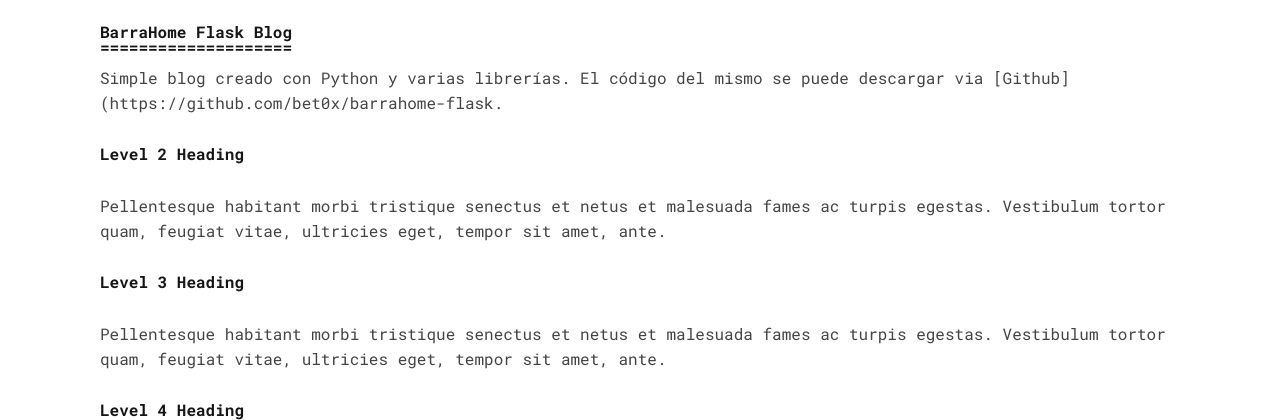
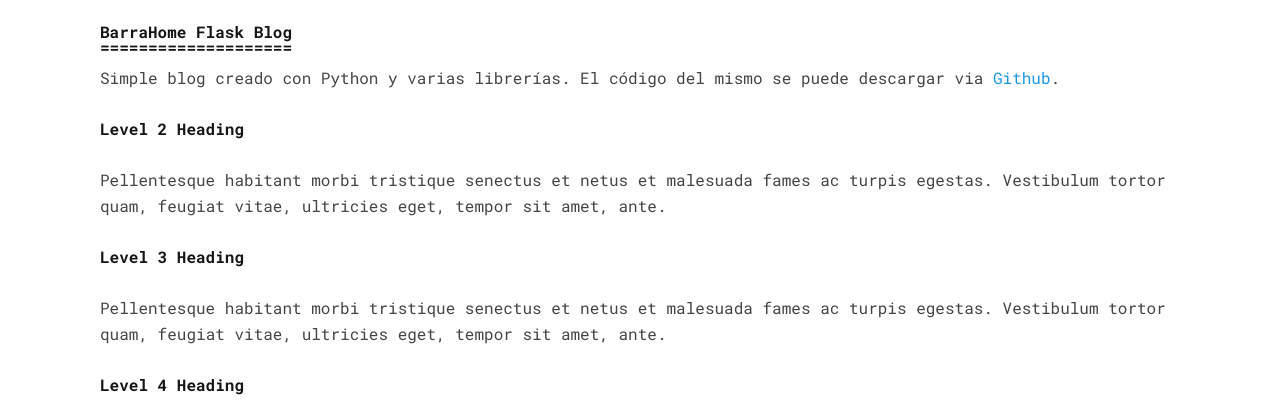
Before and after one commit to bet0x/barrahome-flask, a Flask app: page /projects in a window 1280 px wide. Shown: the part 208-628 px from the top of the page. Run offline with Flask 2, Linux system fonts and the light colour scheme; parts of the project's set-up code (start-up, migrations or seed data) failed here and were passed over; some libraries are stand-ins or nearby versions.

Commit message:
No MD en templates

```diff
--- a/website/templates/projects.html
+++ b/website/templates/projects.html
@@ -7,7 +7,7 @@
     </header>
     <h1>BarraHome Flask Blog</h1>
         <p>
-        Simple blog creado con Python y varias librerías. El código del mismo se puede descargar via [Github](https://github.com/bet0x/barrahome-flask.
+        Simple blog creado con Python y varias librerías. El código del mismo se puede descargar via <a href="https://github.com/bet0x/barrahome-flask" title="Github Repository">Github</a>.
         </p>
     <h2>Level 2 Heading</h2>
         <p>
```
